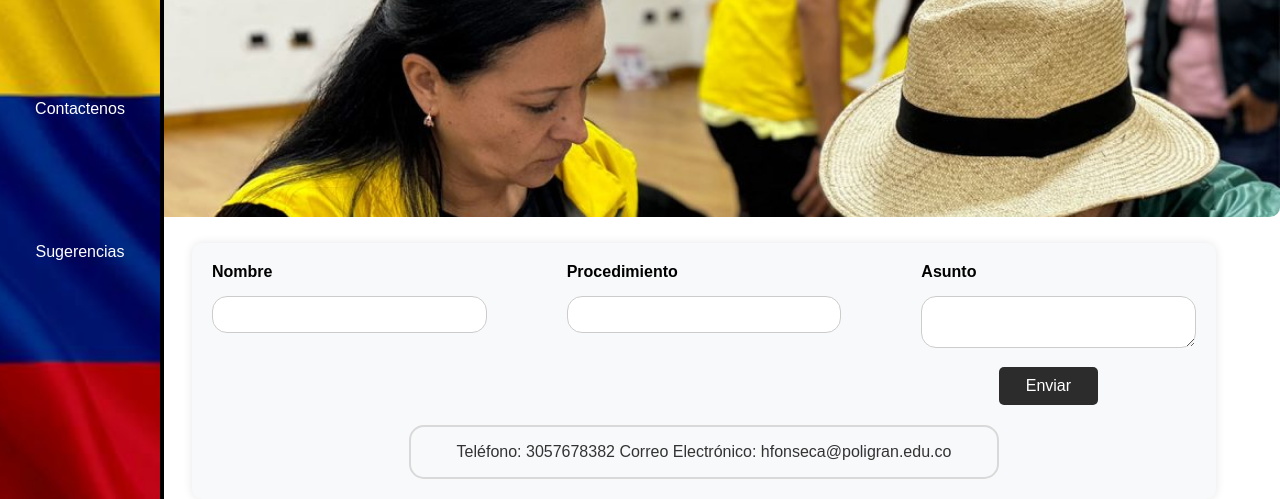
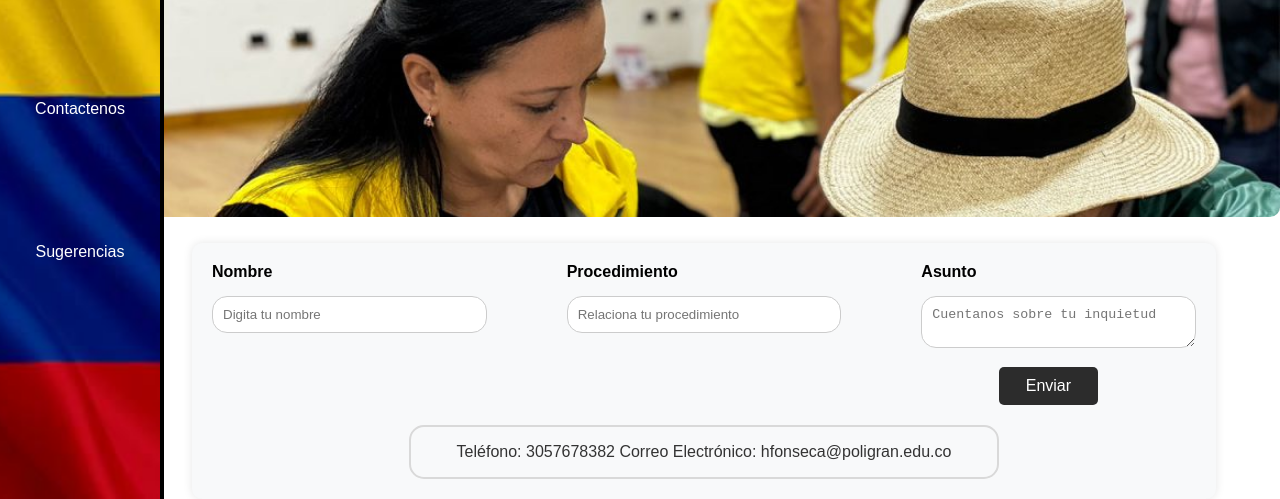
Before and after one commit to HamiltonFon/OPTIMIZACION_INFORMACION_PROCEDIMIENTO, a plain HTML site: page Contactenos.html in a window 1280 px wide. Shown: the part 301-800 px from the top of the page. Drawn offline with Linux system fonts and the light colour scheme.

Commit message:
Actualización del texto que aparece en las cajas de solicitud de datos en la página de contactenos

```diff
--- a/Contactenos.html
+++ b/Contactenos.html
@@ -30,15 +30,15 @@
         <div class="form-row">
             <div class="form-group">
                 <label for="nombre">Nombre</label>
-                <input type="text" id="nombre" name="nombre">
+                <input type="text" id="nombre" name="nombre" placeholder="Digita tu nombre" required>
             </div>
             <div class="form-group">
                 <label for="correo">Procedimiento</label>
-                <input type="text" id="correo" name="correo">
+                <input type="text" id="correo" name="correo" placeholder="Relaciona tu procedimiento" required>
             </div>
             <div class="form-group">
                 <label for="mensaje">Asunto</label>
-                <textarea id="mensaje" name="mensaje"></textarea>
+                <textarea id="mensaje" name="mensaje" placeholder="Cuentanos sobre tu inquietud" required></textarea>
             </div>
         </div>
         <button type="submit">Enviar</button>
```
